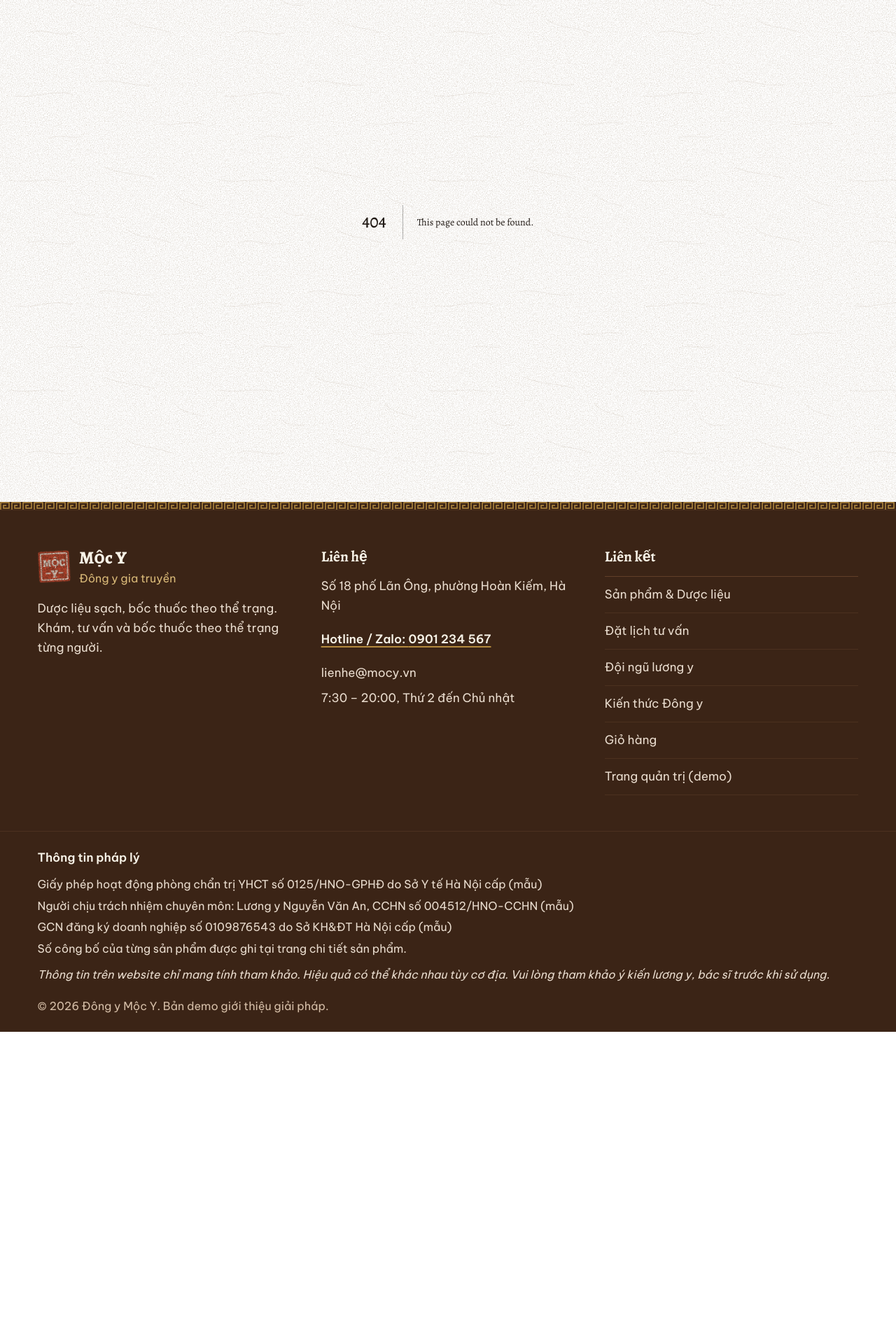
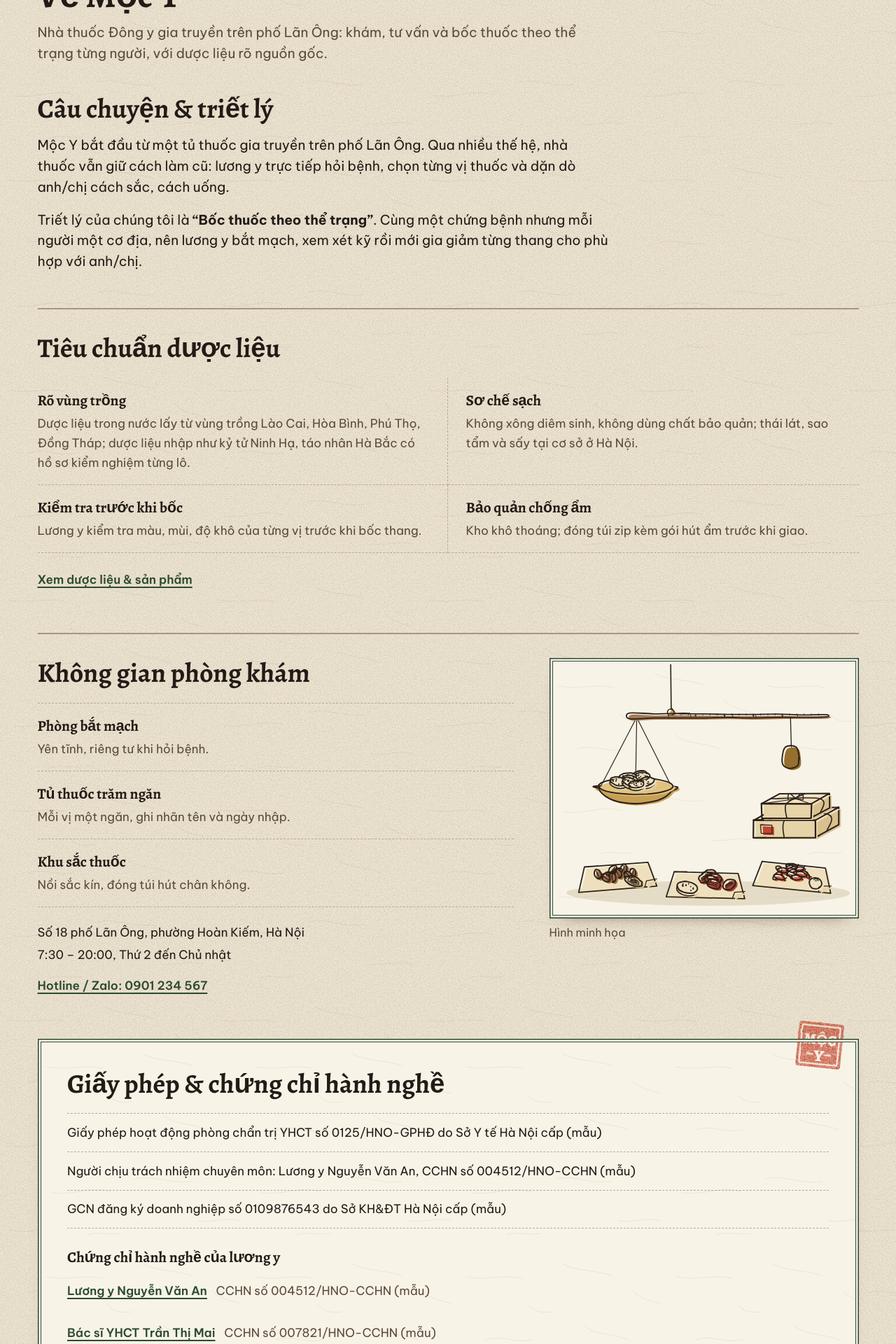
Before and after one commit to trisjr/mocy-platform, a Next.js app: page /gioi-thieu in a window 1280 px wide. Before the commit this address had no page. Shown: the part 180-2100 px from the top of the page at 70% size. Before the commit the page ends 1654 px from the top, so only its background shows below. Built offline with nearby package versions, Linux system fonts and the light colour scheme.

Commit message:
feat(about): add /gioi-thieu page with sourcing and licenses

```diff
--- /dev/null
+++ b/src/app/gioi-thieu/page.tsx
@@ -0,0 +1,162 @@
+import type { Metadata } from "next";
+import Link from "next/link";
+import { Container } from "@/components/layout";
+import { ButtonLink, DisclaimerBox, SafeImage, Seal } from "@/components/ui";
+import { doctors } from "@/data";
+import { LEGAL_INFO, SITE } from "@/lib/constants";
+
+export const metadata: Metadata = {
+  title: "Về Mộc Y",
+  description:
+    "Câu chuyện nhà thuốc Đông y Mộc Y phố Lãn Ông, tiêu chuẩn dược liệu sạch, không gian phòng khám, giấy phép hoạt động và chứng chỉ hành nghề.",
+};
+
+const STANDARDS = [
+  {
+    title: "Rõ vùng trồng",
+    text: "Dược liệu trong nước lấy từ vùng trồng Lào Cai, Hòa Bình, Phú Thọ, Đồng Tháp; dược liệu nhập như kỷ tử Ninh Hạ, táo nhân Hà Bắc có hồ sơ kiểm nghiệm từng lô.",
+  },
+  {
+    title: "Sơ chế sạch",
+    text: "Không xông diêm sinh, không dùng chất bảo quản; thái lát, sao tẩm và sấy tại cơ sở ở Hà Nội.",
+  },
+  {
+    title: "Kiểm tra trước khi bốc",
+    text: "Lương y kiểm tra màu, mùi, độ khô của từng vị trước khi bốc thang.",
+  },
+  {
+    title: "Bảo quản chống ẩm",
+    text: "Kho khô thoáng; đóng túi zip kèm gói hút ẩm trước khi giao.",
+  },
+];
+
+const SPACES = [
+  { title: "Phòng bắt mạch", text: "Yên tĩnh, riêng tư khi hỏi bệnh." },
+  { title: "Tủ thuốc trăm ngăn", text: "Mỗi vị một ngăn, ghi nhãn tên và ngày nhập." },
+  { title: "Khu sắc thuốc", text: "Nồi sắc kín, đóng túi hút chân không." },
+];
+
+const LINK = "inline-flex min-h-12 items-center font-semibold text-herb-700 underline decoration-2 underline-offset-4";
+
+export default function AboutPage() {
+  return (
+    <Container className="py-8 sm:py-12">
+      <header className="max-w-3xl">
+        <h1 className="text-4xl sm:text-5xl">Về Mộc Y</h1>
+        <p className="mt-3 text-lg text-ink-muted">
+          Nhà thuốc Đông y gia truyền trên phố Lãn Ông: khám, tư vấn và bốc thuốc theo thể trạng từng người, với dược
+          liệu rõ nguồn gốc.
+        </p>
+      </header>
+
+      <section id="cau-chuyen" aria-labelledby="cau-chuyen-title" className="mt-10 max-w-3xl scroll-mt-28">
+        <h2 id="cau-chuyen-title" className="text-3xl md:text-4xl">
+          Câu chuyện & triết lý
+        </h2>
+        <p className="mt-4 text-lg">
+          Mộc Y bắt đầu từ một tủ thuốc gia truyền trên phố Lãn Ông. Qua nhiều thế hệ, nhà thuốc vẫn giữ cách làm cũ:
+          lương y trực tiếp hỏi bệnh, chọn từng vị thuốc và dặn dò anh/chị cách sắc, cách uống.
+        </p>
+        <p className="mt-4 text-lg">
+          Triết lý của chúng tôi là <strong>“Bốc thuốc theo thể trạng”</strong>. Cùng một chứng bệnh nhưng mỗi người
+          một cơ địa, nên lương y bắt mạch, xem xét kỹ rồi mới gia giảm từng thang cho phù hợp với anh/chị.
+        </p>
+      </section>
+
+      <section
+        id="duoc-lieu"
+        aria-labelledby="duoc-lieu-title"
+        className="mt-12 scroll-mt-28 border-t-2 border-double border-line-strong/70 pt-8"
+      >
+        <h2 id="duoc-lieu-title" className="text-3xl md:text-4xl">
+          Tiêu chuẩn dược liệu
+        </h2>
+        <ul className="mt-5 grid sm:grid-cols-2">
+          {STANDARDS.map((s) => (
+            <li key={s.title} className="border-b border-dashed border-line-strong/50 py-4 sm:pr-6 sm:odd:border-r sm:even:pl-6">
+              <h3 className="text-xl">{s.title}</h3>
+              <p className="mt-1 text-ink-muted">{s.text}</p>
+            </li>
+          ))}
+        </ul>
+        <Link href="/san-pham" className={`mt-3 ${LINK}`}>
+          Xem dược liệu & sản phẩm
+        </Link>
+      </section>
+
+      <section
+        id="khong-gian"
+        aria-labelledby="khong-gian-title"
+        className="mt-12 grid scroll-mt-28 gap-8 border-t-2 border-double border-line-strong/70 pt-8 lg:grid-cols-[minmax(0,1fr)_minmax(0,26rem)] lg:gap-12"
+      >
+        <div>
+          <h2 id="khong-gian-title" className="text-3xl md:text-4xl">
+            Không gian phòng khám
+          </h2>
+          <ul className="mt-5 border-t border-dashed border-line-strong/50">
+            {SPACES.map((s) => (
+              <li key={s.title} className="border-b border-dashed border-line-strong/50 py-4">
+                <h3 className="text-xl">{s.title}</h3>
+                <p className="mt-1 text-ink-muted">{s.text}</p>
+              </li>
+            ))}
+          </ul>
+          <ul className="mt-5 flex flex-col gap-1">
+            <li>{SITE.address}</li>
+            <li>{SITE.openingHours}</li>
+            <li>
+              <a href={SITE.hotlineHref} className={LINK}>
+                Hotline / Zalo: {SITE.hotline}
+              </a>
+            </li>
+          </ul>
+        </div>
+        <figure className="mx-auto w-full max-w-md lg:max-w-none">
+          <div className="label-frame paper-fiber bg-surface p-2 shadow-card">
+            <SafeImage src="/images/hero/can-thuoc.svg" alt="" className="aspect-[6/5] w-full object-contain" />
+          </div>
+          <figcaption className="mt-2 text-label text-ink-muted">Hình minh họa</figcaption>
+        </figure>
+      </section>
+
+      <section id="giay-phep" aria-labelledby="giay-phep-title" className="mt-12 scroll-mt-28">
+        <div className="label-frame paper-fiber relative bg-surface px-5 pt-10 pb-6 shadow-card md:px-10 md:py-10">
+          <Seal className="absolute -top-6 right-5 size-16 rotate-6" />
+          <h2 id="giay-phep-title" className="text-3xl md:text-4xl">
+            Giấy phép & chứng chỉ hành nghề
+          </h2>
+          <ul className="mt-5 flex flex-col border-t border-dashed border-line-strong/60">
+            {[LEGAL_INFO.clinicLicense, LEGAL_INFO.practitionerLicense, LEGAL_INFO.businessLicense].map((l) => (
+              <li key={l} className="border-b border-dashed border-line-strong/60 py-3 break-words">
+                {l}
+              </li>
+            ))}
+          </ul>
+          <h3 className="mt-6 text-xl">Chứng chỉ hành nghề của lương y</h3>
+          <ul className="mt-1">
+            {doctors.map((d) => (
+              <li key={d.id} className="flex flex-col py-1 break-words sm:flex-row sm:items-center sm:gap-3">
+                <Link href={`/luong-y#${d.slug}`} className={LINK}>
+                  {d.name}
+                </Link>
+                <span className="text-ink-muted">CCHN số {d.licenseNumber}</span>
+              </li>
+            ))}
+          </ul>
+          <p className="mt-4 text-label text-ink-muted">{LEGAL_INFO.productNotice}</p>
+        </div>
+      </section>
+
+      <section className="mt-12 flex flex-col gap-3 sm:flex-row">
+        <ButtonLink href="/dat-lich" size="lg">
+          Đặt lịch tư vấn
+        </ButtonLink>
+        <ButtonLink href="/luong-y" variant="outline" size="lg">
+          Xem hồ sơ lương y
+        </ButtonLink>
+      </section>
+
+      <DisclaimerBox variant="general" className="mt-8" />
+    </Container>
+  );
+}
```
Also changed, not shown: 1 other file (tests, documents, lock files or other folders).
